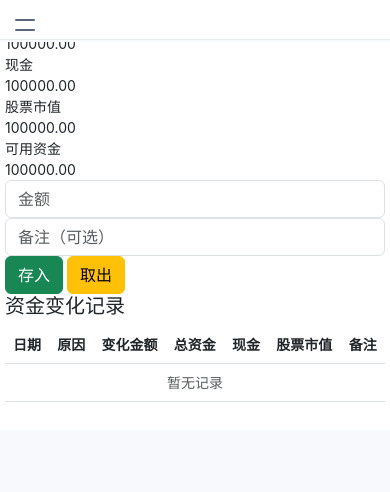
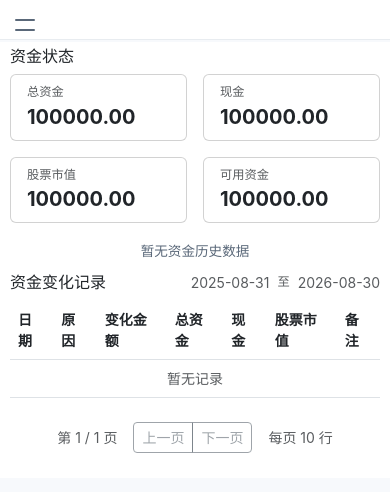
Before and after one commit to xvleaf/stock, a Django app: page /capital in a window 390 px wide. Shown: the top 492 px of the page. Run offline with Django 4.2, Linux system fonts and the light colour scheme; data comes from the database, SQL or seed files in the repository; data that the repository does not hold is empty; parts of the project's set-up code (start-up, migrations or seed data) failed here and were passed over; some libraries are stand-ins or nearby versions.

Commit message:
资金页面

```diff
--- a/static/stock/css/view.css
+++ b/static/stock/css/view.css
@@ -42,6 +42,13 @@
 .chart-placeholder-text {
     font-size: 0.85rem;
     color: var(--color-nav-item);
+}
+
+/* ========== 资金页面图表容器 ========== */
+.capital-chart-wrap {
+    position: relative;
+    height: 400px;
+    margin: 8px 0;
 }
 
 /* ========== 分时视图 ========== */
--- /dev/null
+++ b/static/stock/js/capital.js
@@ -0,0 +1,324 @@
+// capital.js — 资金总览页面：图表初始化 + 资金调整 + 日期筛选
+import { showAlert, getCsrfToken } from './func.js';
+
+const HISTORY_URL = '/capital/history';
+const ADJUST_URL = '/capital/adjust';
+
+let chartInstance = null;
+let currentAdjustAction = 'deposit';
+let adjustModalInstance = null;
+
+// ===================== 图表初始化 =====================
+export function initCapitalChart() {
+    const startEl = document.getElementById('filterStartDate');
+    const endEl = document.getElementById('filterEndDate');
+    const start = (startEl?.textContent || '').replace(/\s/g, '').trim();
+    const end = (endEl?.textContent || '').replace(/\s/g, '').trim();
+    const url = `${HISTORY_URL}?start=${encodeURIComponent(start)}&end=${encodeURIComponent(end)}`;
+
+    fetch(url)
+        .then(r => r.json())
+        .then(data => {
+            const placeholder = document.getElementById('capitalPlaceholder');
+            const chartEl = document.getElementById('capitalChart');
+            const chartWrap = chartEl?.closest('.capital-chart-wrap');
+            if (!data || !data.total || data.total.length === 0) {
+                if (placeholder) placeholder.style.display = 'flex';
+                if (chartEl) chartEl.style.display = 'none';
+                if (chartWrap) chartWrap.style.height = '25px';
+                return;
+            }
+            if (placeholder) placeholder.style.display = 'none';
+            if (chartEl) chartEl.style.display = 'block';
+            if (chartWrap) chartWrap.style.height = '400px';
+            renderChart(data);
+        })
+        .catch(err => {
+            console.error('加载资金历史失败:', err);
+        });
+}
+
+function renderChart(data) {
+    const chartEl = document.getElementById('capitalChart');
+    if (!chartEl || typeof Highcharts === 'undefined') return;
+
+    if (chartInstance) {
+        chartInstance.destroy();
+        chartInstance = null;
+    }
+
+    // 收集所有唯一日期作为分类（按字符串排序）
+    const allDates = [];
+    [data.total, data.cash, data.stock].forEach(series => {
+        series.forEach(p => {
+            if (p[0] && !allDates.includes(p[0])) allDates.push(p[0]);
+        });
+    });
+    allDates.sort();
+
+    // 将 [date, value] 转为按分类顺序的纯数值数组
+    function toValues(seriesData) {
+        const map = {};
+        seriesData.forEach(p => { map[p[0]] = p[1]; });
+        return allDates.map(d => map[d] !== undefined ? map[d] : null);
+    }
+
+    // 计算全局最小/最大值，yAxis 上下各留 5%
+    const allValues = [];
+    [data.total, data.cash, data.stock].forEach(series => {
+        series.forEach(p => { if (p[1] !== null && p[1] !== undefined) allValues.push(p[1]); });
+    });
+    const minVal = Math.min(...allValues);
+    const maxVal = Math.max(...allValues);
+    const yMin = minVal >= 0 ? minVal * 0.95 : minVal * 1.05;
+    const yMax = maxVal >= 0 ? maxVal * 1.05 : maxVal * 0.95;
+
+    chartInstance = Highcharts.chart(chartEl, {
+        chart: {
+            height: 400,
+            spacing: [10, 10, 15, 10],
+            borderWidth: 0,
+        },
+        title: {
+            text: '资金变化趋势',
+            margin: 5,
+            style: { fontSize: '1rem', fontWeight: 'bold' },
+        },
+        xAxis: {
+            type: 'category',
+            categories: allDates,
+            labels: {
+                rotation: -30,
+                style: { fontSize: '11px' },
+                formatter: function () {
+                    const cats = this.axis && this.axis.categories ? this.axis.categories : [];
+                    const cat = cats[this.value] !== undefined ? cats[this.value] : this.value;
+                    return typeof cat === 'string' && cat.length >= 5 ? cat.substring(5) : cat;
+                },
+            },
+        },
+        yAxis: {
+            min: yMin,
+            max: yMax,
+            title: { text: '金额（元）' },
+            labels: {
+                formatter: function () {
+                    return this.value >= 10000
+                        ? (this.value / 10000).toFixed(1) + '万'
+                        : this.value.toFixed(0);
+                },
+            },
+        },
+        tooltip: {
+            shared: true,
+            animation: false,
+            useHTML: true,
+            backgroundColor: '#fff',
+            borderColor: '#e8ecf0',
+            borderRadius: 8,
+            style: { fontSize: '13px' },
+            crosshairs: [{
+                color: '#c0c4cc',
+                width: 1,
+                dashStyle: 'dash',
+            }, false],
+            formatter: function () {
+                // 从第一个 point 的 xAxis 获取分类名称
+                const xAxis = this.points && this.points[0] ? this.points[0].series.xAxis : null;
+                const cats = xAxis && xAxis.categories ? xAxis.categories : [];
+                const dateStr = cats[this.x] !== undefined ? cats[this.x] : this.x;
+                let rows = '';
+                this.points.forEach(p => {
+                    rows += `<tr><td style="padding:2px 5px"><span style="color:${p.color}">●</span> ${p.series.name}</td><td style="padding:2px 5px">${p.y.toFixed(2)}</td></tr>`;
+                });
+                return `<div><table>
+                    <tr><td colspan="2" style="padding:2px 5px"><span style="font-weight:bold;">${dateStr}</span></td></tr>
+                    ${rows}
+                </table></div>`;
+            },
+        },
+        legend: {
+            enabled: true,
+            align: 'center',
+            verticalAlign: 'top',
+            y: 0,
+            margin: 0,
+        },
+        plotOptions: {
+            series: {
+                animation: false,
+                states: { hover: { enabled: false } },
+            },
+        },
+        series: [
+            { name: '资产', data: toValues(data.total), color: '#dc2626', lineWidth: 2 },
+            { name: '现金', data: toValues(data.cash), color: '#06b6d4', lineWidth: 1.5 },
+            { name: '股票', data: toValues(data.stock), color: '#f59e0b', lineWidth: 1.5 },
+        ],
+        credits: { enabled: false },
+    });
+}
+
+// ===================== 日期筛选（失焦自动触发） =====================
+export function initDateFilter() {
+    const startEl = document.getElementById('filterStartDate');
+    const endEl = document.getElementById('filterEndDate');
+    if (!startEl && !endEl) return;
+
+    // 记录初始值，只有真正变化时才触发
+    let origStart = (startEl?.textContent || '').replace(/\s/g, '').trim();
+    let origEnd = (endEl?.textContent || '').replace(/\s/g, '').trim();
+
+    function doFilter() {
+        const start = (startEl?.textContent || '').replace(/\s/g, '').trim();
+        const end = (endEl?.textContent || '').replace(/\s/g, '').trim();
+        // 值未变化则不触发
+        if (start === origStart && end === origEnd) return;
+        // 格式校验
+        if (start && !/^\d{4}-\d{2}-\d{2}$/.test(start)) {
+            showAlert({ title: '提示', text: '开始日期格式应为 YYYY-MM-DD', type: 'warning' });
+            if (startEl) startEl.textContent = origStart;
+            return;
+        }
+        if (end && !/^\d{4}-\d{2}-\d{2}$/.test(end)) {
+            showAlert({ title: '提示', text: '结束日期格式应为 YYYY-MM-DD', type: 'warning' });
+            if (endEl) endEl.textContent = origEnd;
+            return;
+        }
+        fetch('/capital', {
+            method: 'POST',
+            headers: {
+                'Content-Type': 'application/json',
+                'X-CSRFToken': getCsrfToken(),
+            },
+            body: JSON.stringify({ start_date: start, end_date: end }),
+        }).then(() => {
+            window.location.reload();
+        }).catch(() => {
+            window.location.reload();
+        });
+    }
+
+    // 失焦时触发筛选
+    [startEl, endEl].forEach(el => {
+        if (!el) return;
+        el.addEventListener('blur', doFilter);
+        // 回车也触发
+        el.addEventListener('keydown', (e) => {
+            if (e.key === 'Enter') {
+                e.preventDefault();
+                el.blur();
+            }
+        });
+    });
+}
+
+// ===================== 资金调整 Modal =====================
+export function initAdjustModal() {
+    // +/- 按钮打开 Modal
+    document.querySelectorAll('.capital-adjust-btn').forEach(btn => {
+        btn.addEventListener('click', () => openAdjustModal(btn.dataset.action));
+    });
+    // 取消按钮
+    const cancelBtn = document.getElementById('adjustModalCancel');
+    if (cancelBtn) {
+        cancelBtn.addEventListener('click', () => {
+            if (adjustModalInstance) adjustModalInstance.hide();
+        });
+    }
+    // 确认按钮
+    const confirmBtn = document.getElementById('adjustModalConfirm');
+    if (confirmBtn) {
+        confirmBtn.addEventListener('click', () => adjustCapital(currentAdjustAction));
+    }
+}
+
+function openAdjustModal(action) {
+    currentAdjustAction = action;
+    const titleEl = document.getElementById('adjustModalTitle');
+    if (titleEl) titleEl.textContent = action === 'deposit' ? '存入' : '取出';
+    // 清空输入
+    const dateEl = document.getElementById('modalAdjustDate');
+    const amountEl = document.getElementById('modalAdjustAmount');
+    const remarkEl = document.getElementById('modalAdjustRemark');
+    if (dateEl) dateEl.value = '';
+    if (amountEl) amountEl.value = '';
+    if (remarkEl) remarkEl.value = '';
+    // 显示 Modal
+    const modalEl = document.getElementById('adjustModal');
+    if (modalEl && typeof bootstrap !== 'undefined') {
+        if (!adjustModalInstance) {
+            adjustModalInstance = new bootstrap.Modal(modalEl);
+        }
+        adjustModalInstance.show();
+    }
+}
+
+// ===================== 资金调整 =====================
+export function adjustCapital(action) {
+    const amountInput = document.getElementById('modalAdjustAmount');
+    const remarkInput = document.getElementById('modalAdjustRemark');
+    const dateInput = document.getElementById('modalAdjustDate');
+    const amount = parseFloat(amountInput?.value);
+
+    if (!amount || amount <= 0) {
+        showAlert({ title: '提示', text: '请输入有效金额', type: 'warning' });
+        return;
+    }
+
+    const actionText = action === 'deposit' ? '存入' : '取出';
+    const dateStr = dateInput?.value?.trim() || '';
+    if (dateStr) {
+        if (!/^\d{4}-\d{2}-\d{2}$/.test(dateStr)) {
+            showAlert({ title: '提示', text: '日期格式应为 YYYY-MM-DD', type: 'warning' });
+            return;
+        }
+        const d = new Date(dateStr + 'T00:00:00');
+        if (isNaN(d.getTime()) || d.getFullYear() < 2000 || d.getFullYear() > 2100) {
+            showAlert({ title: '提示', text: '日期无效，请检查', type: 'warning' });
+            return;
+        }
+    }
+
+    fetch(ADJUST_URL, {
+        method: 'POST',
+        headers: {
+            'Content-Type': 'application/json',
+            'X-CSRFToken': getCsrfToken(),
+        },
+        body: JSON.stringify({
+            action: action,
+            amount: amount,
+            remark: remarkInput?.value || '',
+            date: dateInput?.value || '',
+        }),
+    })
+        .then(r => r.json())
+        .then(res => {
+            if (res.error) {
+                showAlert({ title: '失败', text: res.error, type: 'error' });
+                return;
+            }
+            // 关闭 Modal
+            if (adjustModalInstance) adjustModalInstance.hide();
+            // 更新卡片数值
+            updateCard('capitalTotal', res.total);
+            updateCard('capitalCash', res.cash);
+            updateCard('capitalStock', res.stock);
+            updateCard('capitalAvailable', res.available);
+            showAlert({ title: '成功', text: `${actionText}成功`, type: 'success' });
+            // 自动刷新页面（图表 + 记录表格同时更新）
+            setTimeout(() => { window.location.reload(); }, 600);
+        })
+        .catch(err => {
+            console.error('资金调整失败:', err);
+            showAlert({ title: '失败', text: '请求失败，请稍后重试', type: 'error' });
+        });
+}
+
+function updateCard(id, value) {
+    const el = document.getElementById(id);
+    if (el && value !== undefined && value !== null) {
+        el.textContent = Number(value).toFixed(2);
+    }
+}
--- a/stock/models/models.py
+++ b/stock/models/models.py
@@ -43,13 +43,14 @@ class CashHistory(models.Model):
         return f'{self.date:%Y-%m-%d} {self.get_reason_display()} {self.amount:+}'
 
     @classmethod
-    def snapshot(cls, reason, amount, remark='', order=None):
+    def snapshot(cls, reason, amount, remark='', order=None, date=None):
         """
         快照当前资金状态并写入历史记录
         :param reason: 变化原因（REASON_* 常量）
         :param amount: 变化金额（正增负减）
         :param remark: 备注
         :param order: 关联交易订单
+        :param date: 指定变化日期，默认当天
         """
         config = CashConfig.get_config()
         cls.objects.create(
@@ -60,6 +61,7 @@ class CashHistory(models.Model):
             amount=amount,
             remark=remark,
             order=order,
+            date=date or timezone.now,
         )
 
 
--- a/stock/templates/capital.html
+++ b/stock/templates/capital.html
@@ -3,38 +3,89 @@
 {% load static %}
 {% block extra_css %}
 <link rel="stylesheet" href="{% static 'stock/css/view.css' %}">
+<style>
+.task-icon-btn {
+    display: inline-flex;
+    align-items: center;
+    justify-content: center;
+    gap: .25rem;
+}
+.task-icon-btn iconify-icon { flex-shrink: 0; }
+@media (max-width: 768px) {
+    .task-icon-btn .btn-text { display: none; }
+    .task-icon-btn { padding: .25rem .4rem; min-width: 2rem; }
+    .task-icon-btn iconify-icon { font-size: 1rem; }
+}
+</style>
 {% endblock %}
 {% block content %}
-<div class="capital-page">
-    {# ===== 当前资金状态卡片 ===== #}
-    <div class="capital-cards">
-        <div class="capital-card card-total">
-            <div class="card-label">总资金</div>
-            <div class="card-value" id="capitalTotal">{{ config.total|floatformat:2 }}</div>
+<div class="form-wrap">
+    {# ===== 资金状态标题 ===== #}
+    <div class="d-flex justify-content-between align-items-center mb-2">
+        <h6 class="mb-0">资金状态</h6>
+    </div>
+
+    {# ===== 当前资金状态卡片（横放） ===== #}
+    <div class="d-flex flex-wrap gap-3 mb-3">
+        <div class="card flex-fill" style="min-width: 160px;">
+            <div class="card-body py-2">
+                <div class="text-muted small">总资金</div>
+                <div class="fs-5 fw-bold" id="capitalTotal">{{ config.total|floatformat:2 }}</div>
+            </div>
         </div>
-        <div class="capital-card card-cash">
-            <div class="card-label">现金</div>
-            <div class="card-value" id="capitalCash">{{ config.cash|floatformat:2 }}</div>
+        <div class="card flex-fill" style="min-width: 160px;">
+            <div class="card-body py-2">
+                <div class="text-muted small d-flex align-items-center justify-content-between">
+                    <span>现金</span>
+                    <span class="d-flex align-items-center gap-2">
+                        <iconify-icon icon="tabler:plus" class="capital-adjust-btn text-success" data-action="deposit" style="cursor:pointer;" title="存入"></iconify-icon>
+                        <iconify-icon icon="tabler:minus" class="capital-adjust-btn text-danger" data-action="withdraw" style="cursor:pointer;" title="取出"></iconify-icon>
+                    </span>
+                </div>
+                <div class="fs-5 fw-bold" id="capitalCash">{{ config.cash|floatformat:2 }}</div>
+            </div>
         </div>
-        <div class="capital-card card-stock">
-            <div class="card-label">股票市值</div>
-            <div class="card-value" id="capitalStock">{{ config.stock|floatformat:2 }}</div>
+        <div class="card flex-fill" style="min-width: 160px;">
+            <div class="card-body py-2">
+                <div class="text-muted small">股票市值</div>
+                <div class="fs-5 fw-bold" id="capitalStock">{{ config.stock|floatformat:2 }}</div>
+            </div>
         </div>
-        <div class="capital-card card-available">
-            <div class="card-label">可用资金</div>
-            <div class="card-value" id="capitalAvailable">{{ config.available|floatformat:2 }}</div>
+        <div class="card flex-fill" style="min-width: 160px;">
+            <div class="card-body py-2">
+                <div class="text-muted small">可用资金</div>
+                <div class="fs-5 fw-bold" id="capitalAvailable">{{ config.available|floatformat:2 }}</div>
+            </div>
         </div>
     </div>
 
-    {# ===== 资金调整操作区 ===== #}
-    <div class="capital-adjust">
-        <div class="adjust-group">
-            <input type="number" id="adjustAmount" class="form-control" placeholder="金额" step="0.01" min="0">
-            <input type="text" id="adjustRemark" class="form-control" placeholder="备注（可选）" maxlength="100">
-            <button class="btn btn-success capital-action" data-action="deposit">存入</button>
-            <button class="btn btn-warning capital-action" data-action="withdraw">取出</button>
+    {# ===== 资金调整 Modal ===== #}
+    <div class="modal fade" id="adjustModal" tabindex="-1" data-bs-backdrop="static" data-bs-keyboard="false">
+        <div class="modal-dialog modal-dialog-centered">
+            <div class="modal-content">
+                <div class="modal-header py-2 justify-content-center border-bottom-0">
+                    <h5 class="modal-title fs-6 fw-bold text-center w-100" id="adjustModalTitle">存入</h5>
+                </div>
+                <div class="modal-body pt-0">
+                    <div class="mb-2">
+                        <label class="form-label small mb-1">日期</label>
+                        <input type="text" id="modalAdjustDate" class="form-control form-control-sm" placeholder="YYYY-MM-DD" maxlength="10">
+                    </div>
+                    <div class="mb-2">
+                        <label class="form-label small mb-1">金额</label>
+                        <input type="number" id="modalAdjustAmount" class="form-control form-control-sm" placeholder="单位：元" step="0.01" min="0">
+                    </div>
+                    <div class="mb-2">
+                        <label class="form-label small mb-1">备注</label>
+                        <input type="text" id="modalAdjustRemark" class="form-control form-control-sm" placeholder="可选" maxlength="100">
+                    </div>
+                </div>
+                <div class="modal-footer py-2 justify-content-between border-top-0">
+                    <button type="button" class="btn btn-link p-0" id="adjustModalCancel">取消</button>
+                    <button type="button" class="btn btn-primary btn-sm" id="adjustModalConfirm">确认</button>
+                </div>
+            </div>
         </div>
-        <div id="adjustMsg" class="adjust-msg"></div>
     </div>
 
     {# ===== 资金变化图表 ===== #}
@@ -47,7 +98,18 @@
 
     {# ===== 历史记录表格 ===== #}
     <div class="capital-history">
-        <h5 class="history-title">资金变化记录</h5>
+        <div class="d-flex justify-content-between align-items-center mb-2">
+            <h6 class="mb-0">资金变化记录</h6>
+            <div class="d-flex gap-2 align-items-center">
+                <span class="text-muted" style="font-size:0.875rem;">
+                    <span class="page-jump-input" contenteditable="true" id="filterStartDate" style="display:inline;outline:none;cursor:text;border:none;background:transparent;padding:0;color:inherit;">{{ start_date }}</span>
+                </span>
+                <span class="text-muted small">至</span>
+                <span class="text-muted" style="font-size:0.875rem;">
+                    <span class="page-jump-input" contenteditable="true" id="filterEndDate" style="display:inline;outline:none;cursor:text;border:none;background:transparent;padding:0;color:inherit;">{{ end_date }}</span>
+                </span>
+            </div>
+        </div>
         <div class="table-responsive">
             <table class="table table-hover">
                 <thead>
@@ -80,6 +142,7 @@
                 </tbody>
             </table>
         </div>
+        {% include "page-navi.html" %}
     </div>
 </div>
 {% endblock %}
@@ -88,15 +151,16 @@
 <script src="{% static 'base/lib/Highcharts/js/highstock.js' %}"></script>
 <script type="module">
     import { baseInit } from "{% static 'base/js/base.js' %}";
-    import { initCapitalChart, adjustCapital } from "{% static 'stock/js/capital.js' %}";
+    import { initCapitalChart, adjustCapital, initDateFilter, initAdjustModal } from "{% static 'stock/js/capital.js' %}";
+    import { initPagination } from "{% static 'stock/js/list.js' %}";
 
     document.addEventListener('DOMContentLoaded', () => {
         baseInit();
         initCapitalChart();
-        // 资金调整按钮事件绑定
-        document.querySelectorAll('.capital-action').forEach(btn => {
-            btn.addEventListener('click', () => adjustCapital(btn.dataset.action));
-        });
+        initDateFilter();
+        initAdjustModal();
+        // 分页控件初始化
+        initPagination('/capital');
     });
 </script>
 {% endblock %}
```
Also changed, not shown: stock/cash.py (+86 -11 lines).
